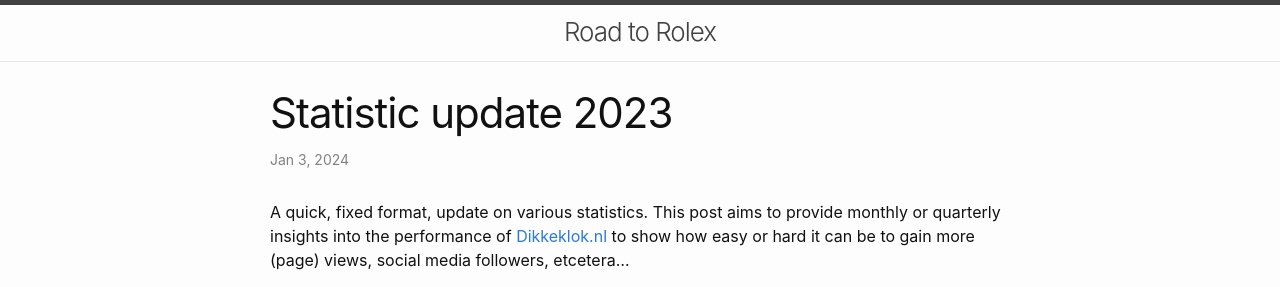
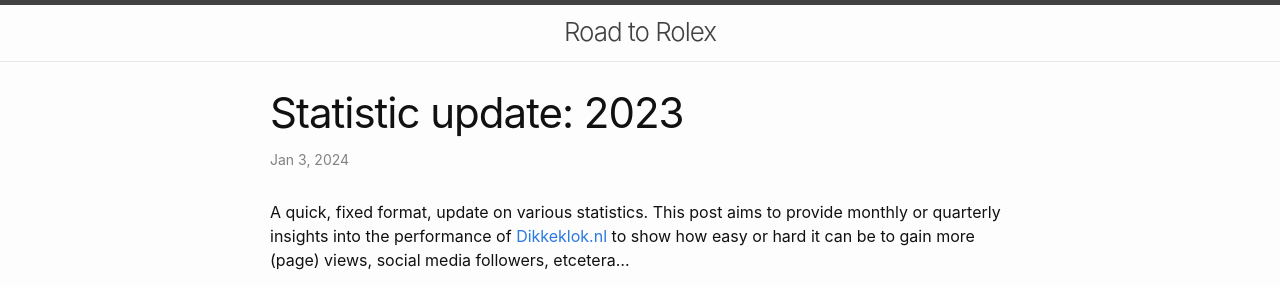
Before and after one commit to Dikkeklok/roadtorolex-nl, a Jekyll site: the page built from _posts/2024-01-03-statistics 2023.md, in a window 1280 px wide and 900 px high. Shown: the top 287 px of the window. Built offline with Jekyll 4.4.1, drawn with Linux system fonts in a browser that asks for light colours.

```diff
--- a/_posts/2024-01-03-statistics 2023.md
+++ b/_posts/2024-01-03-statistics 2023.md
@@ -1,6 +1,6 @@
 ---
 layout: post
-title:  "Statistic update 2023"
+title:  "Statistic update: 2023"
 date:   2024-01-03 22:02:25 +0200
 categories: statistics
 ---
```
